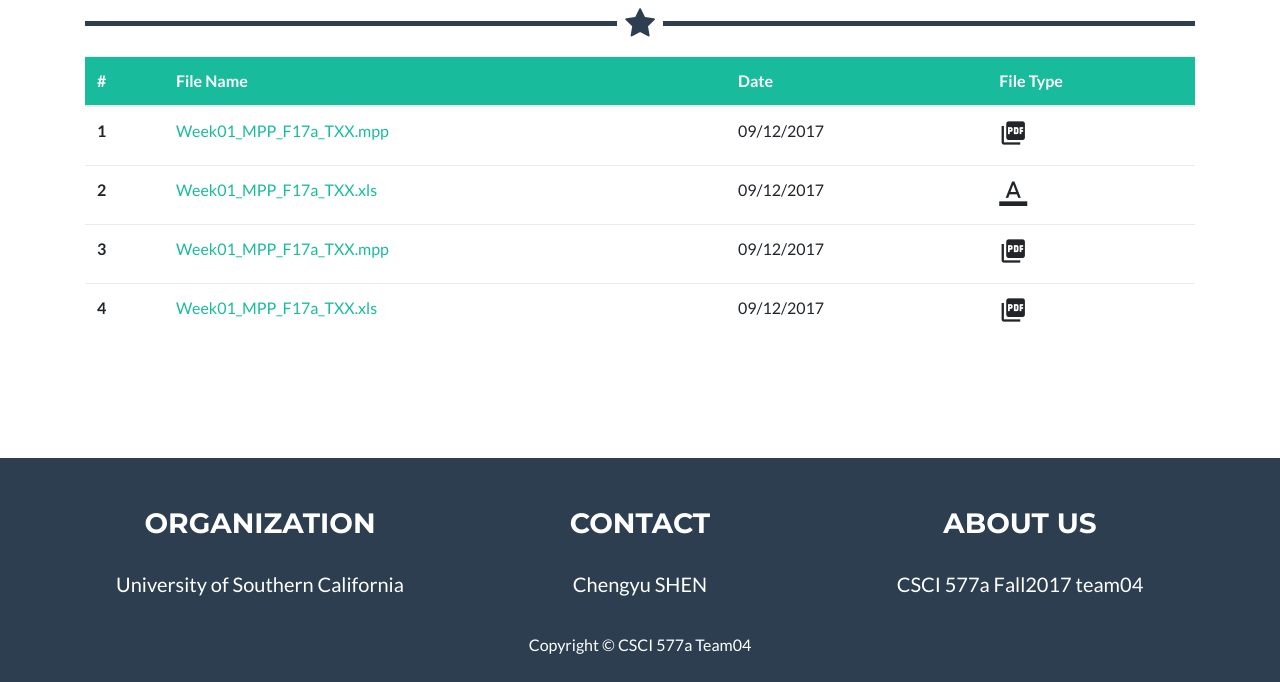
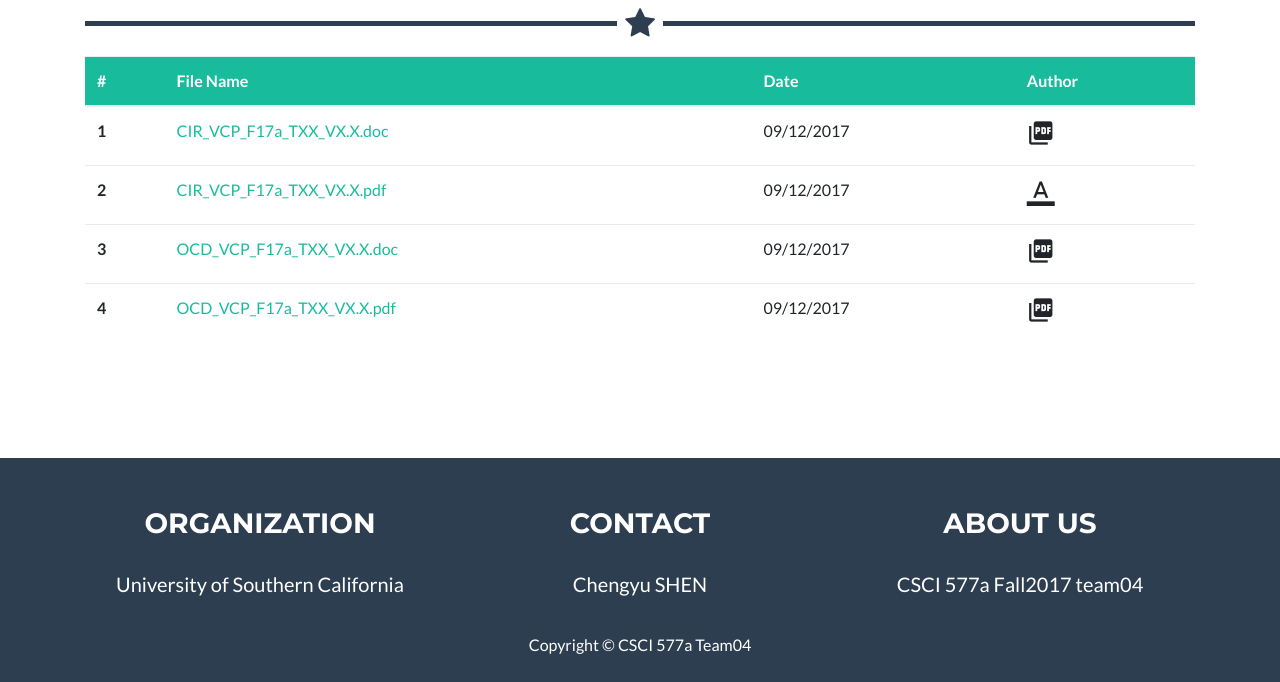
Before and after one commit to CSCI577a-f17-team04/Class-website, a website: page Exploration/index.html in a window 1280 px wide. Shown: the part 229-911 px from the top of the page. Drawn offline with Linux system fonts and the light colour scheme.

Commit message:
change the table item

```diff
--- a/Exploration/index.html
+++ b/Exploration/index.html
@@ -102,31 +102,31 @@
                 <th style="background: #18bc9c">#</th>
                 <th style="background: #18bc9c">File Name</th>
                 <th style="background: #18bc9c">Date</th>
-                <th style="background: #18bc9c">File Type</th>
+                <th style="background: #18bc9c">Author</th>
             </tr>
             </thead>
             <tbody>
             <tr>
                 <th scope="row">1</th>
-                <td><a href="">Week01_MPP_F17a_TXX.mpp</a></td>
+                <td><a href="">CIR_VCP_F17a_TXX_VX.X.doc</a></td>
                 <td>09/12/2017</td>
                 <td><i class="material-icons" style="font-size:28px">picture_as_pdf</i></td>
             </tr>
             <tr>
                 <th scope="row">2</th>
-                <td><a href="">Week01_MPP_F17a_TXX.xls</a></td>
+                <td><a href="">CIR_VCP_F17a_TXX_VX.X.pdf</a></td>
                 <td>09/12/2017</td>
                 <td><i class="material-icons" style="font-size:28px">format_color_text</i></td>
             </tr>
             <tr>
                 <th scope="row">3</th>
-                <td><a href="">Week01_MPP_F17a_TXX.mpp</a></td>
+                <td><a href="">OCD_VCP_F17a_TXX_VX.X.doc</a></td>
                 <td>09/12/2017</td>
                 <td><i class="material-icons" style="font-size:28px">picture_as_pdf</i></td>
             </tr>
             <tr>
                 <th scope="row">4</th>
-                <td><a href="">Week01_MPP_F17a_TXX.xls</a></td>
+                <td><a href="">OCD_VCP_F17a_TXX_VX.X.pdf</a></td>
                 <td>09/12/2017</td>
                 <td><i class="material-icons" style="font-size:28px">picture_as_pdf</i></td>
             </tr>
```
Also changed, not shown: FD/index.html (+1 -1 lines), Foundations/index.html (+1 -1 lines), IIVV/index.html (+1 -1 lines), PR/index.html (+1 -1 lines), Valuation/index.html (+1 -1 lines).
